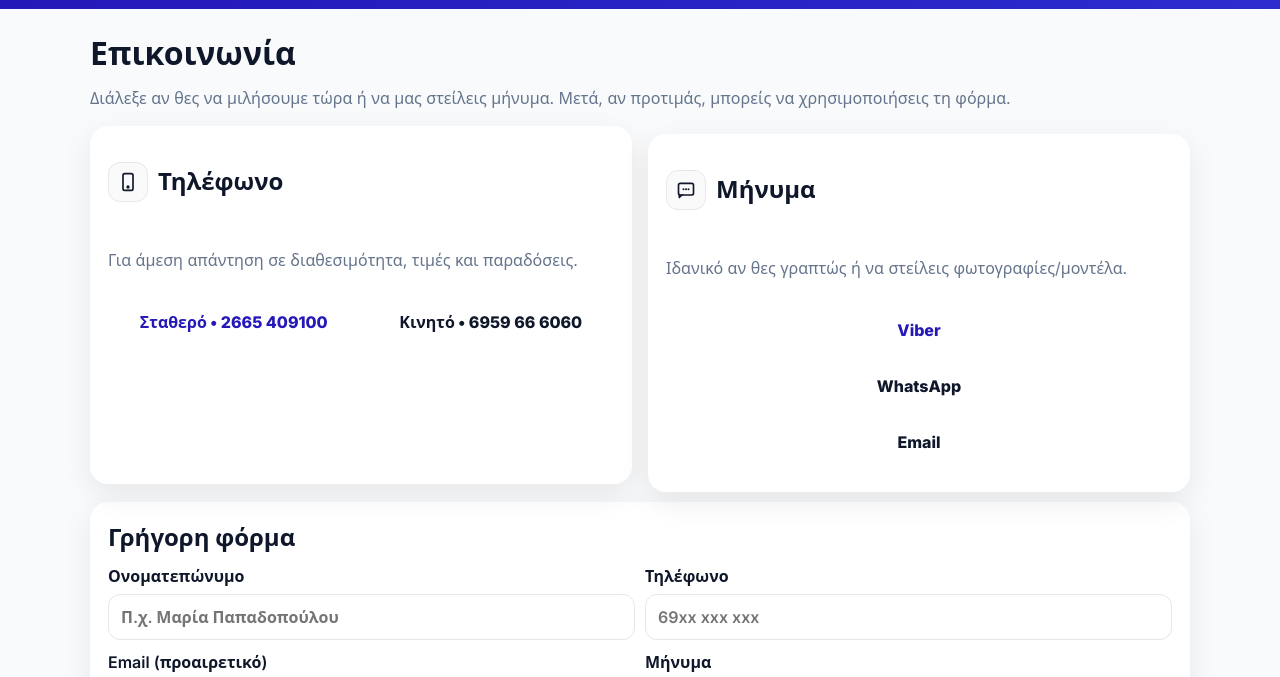
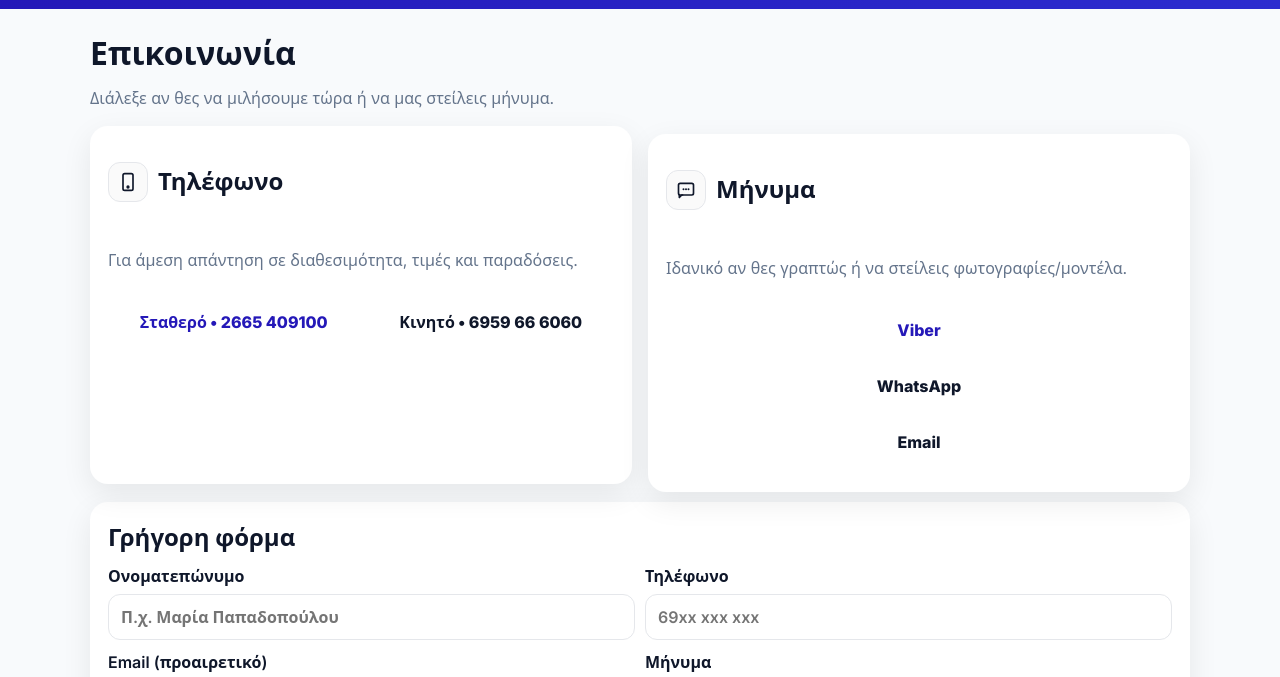
Before and after one commit to EXARTeo/pantazis, a plain HTML site: page contact.html in a window 1280 px wide. Shown: the part 49-726 px from the top of the page. Drawn offline with Linux system fonts and the light colour scheme.

Commit message:
better text

```diff
--- a/contact.html
+++ b/contact.html
@@ -80,7 +80,7 @@
     <main id="main" class="section">
     <div class="container contact-lean">
         <h1>Επικοινωνία</h1>
-        <p class="muted">Διάλεξε αν θες να μιλήσουμε τώρα ή να μας στείλεις μήνυμα. Μετά, αν προτιμάς, μπορείς να χρησιμοποιήσεις τη φόρμα.</p>
+        <p class="muted">Διάλεξε αν θες να μιλήσουμε τώρα ή να μας στείλεις μήνυμα.
 
         <!-- 1. Τηλέφωνο & Μήνυμα (δίπλα-δίπλα) -->
         <section class="duo" aria-label="Γρήγορες επιλογές επικοινωνίας">
```
